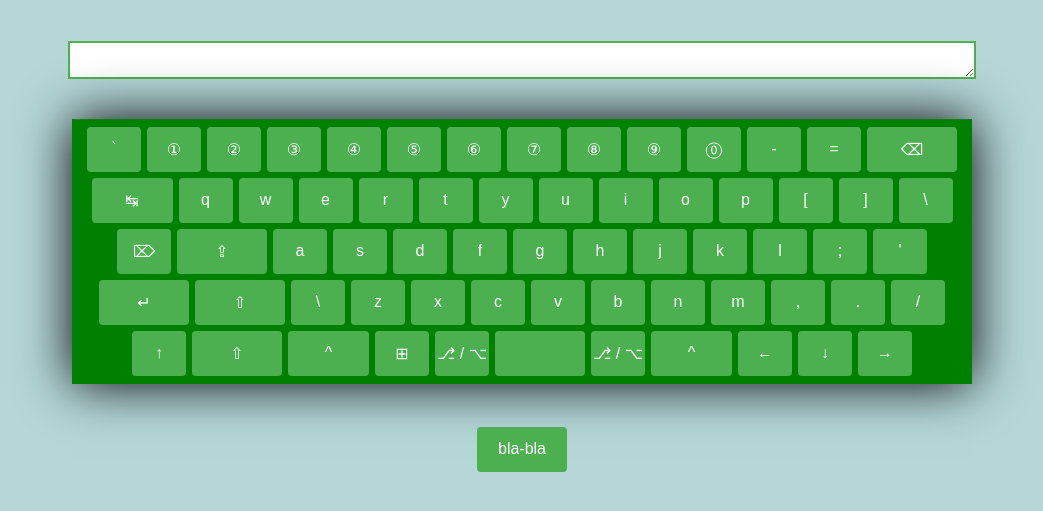
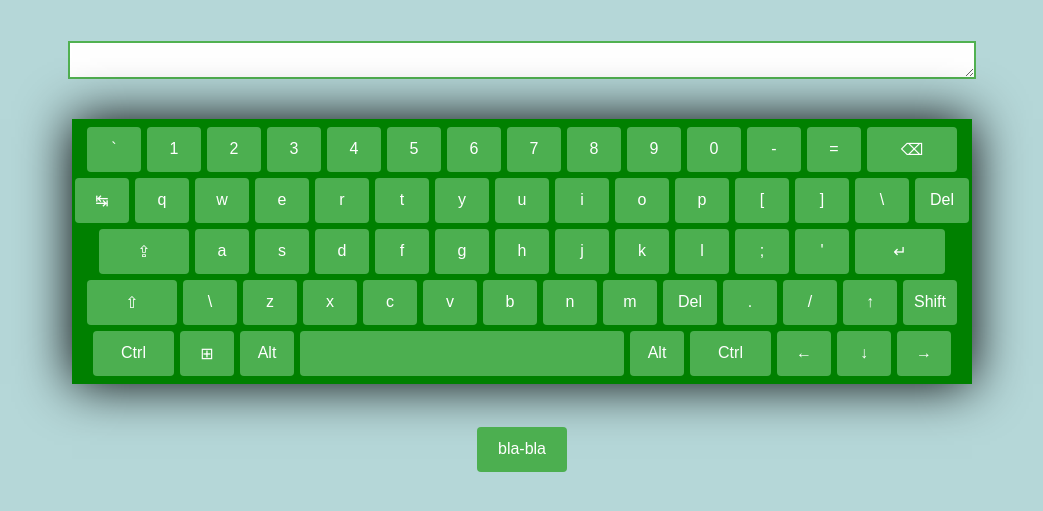
Before and after one commit to PaulSorkin/Virtual-Keyboard, a website built with webpack: page webpack-demo/dist/index.html in a window 1280 px wide. Shown: the part 87-598 px from the top of the page, without its empty margins (118-1161 px from the left). Built offline with nearby package versions, Linux system fonts and the light colour scheme.

Commit message:
fix: spacebar width

```diff
--- a/webpack-demo/src/keysObjects.js
+++ b/webpack-demo/src/keysObjects.js
@@ -538,7 +538,7 @@ const keysObjects = [
         "key": "Shift",                         //Here comes right Shift
         "keyCode": 16,
         "which": 16,
-        "code": "ShiftLeft",
+        "code": "ShiftRight",
         "location": 1,
         "description": "shift",
         "unicode": "⇧"
--- a/webpack-demo/src/makeKeys.js
+++ b/webpack-demo/src/makeKeys.js
@@ -15,29 +15,44 @@ function makeKeys() {
         switch(el.code) {
           case "Backspace":
             key_item.classList.add('keyboard_key-double-wide');
-            keysObjects.indexOf(el) !== -1;
+            keysObjects.indexOf(el) !== -1;                         //doesnt work
+            key_item.innerHTML = el.unicode;
             break;
           case "Tab":
-            key_item.classList.add('keyboard_key-wide');
+            //key_item.classList.add('keyboard_key-wide');
+            key_item.innerHTML = el.unicode;
             break;
           case "CapsLock":
             key_item.classList.add('keyboard_key-double-wide');
+            key_item.innerHTML = el.unicode;
             break;
           case "Enter":
             key_item.classList.add('keyboard_key-double-wide');
+            key_item.innerHTML = el.unicode;
             break;
             case "ShiftLeft":
               key_item.classList.add('keyboard_key-double-wide');
+              key_item.innerHTML = el.unicode;
               break;
             case "ControlLeft":
               key_item.classList.add('keyboard_key-wide');
+              key_item.innerHTML = 'Ctrl';
               break;
             case "Space":
               key_item.classList.add('space-bar');
               break;
+            case "MetaLeft":
+              key_item.innerHTML = el.unicode;
+              break;
+            case "NumpadDecimal":
+              key_item.innerText = "Del";
+              break;
+            default:
+              key_item.innerHTML = el.key;
               }
 
-        el.unicode ? key_item.innerHTML = el.unicode : key_item.innerHTML = el.key;
+
+
         //key_item.innerHTML = el.key;
         keyboardKeys.appendChild(key_item);
       });
--- a/webpack-demo/src/style.scss
+++ b/webpack-demo/src/style.scss
@@ -14,7 +14,7 @@ body {
 }
 
 .keyboard {
-    width: 80%;
+    width: 85%;
     max-width: 900px;
     padding: 5px 0;
     background: green;
@@ -26,6 +26,7 @@ body {
 
 .keyboard_keys {
     text-align: center;
+    justify-content: first baseline;
 }
 
 .keyboard_key {
@@ -57,11 +58,11 @@ body {
 }
 
 .space-bar {
-    width: 36%;
+    min-width: 36%;
 }
 
 .keyboard_key-pushed {
-    background: rgba($color: #319990a2, $alpha: 0.3);
+    background: rgba($color: green, $alpha: 0.3);
 }
 
 
```
Also changed, not shown: webpack-demo/dist/bundle.js, webpack-demo/src/style.css, 1 other file.
